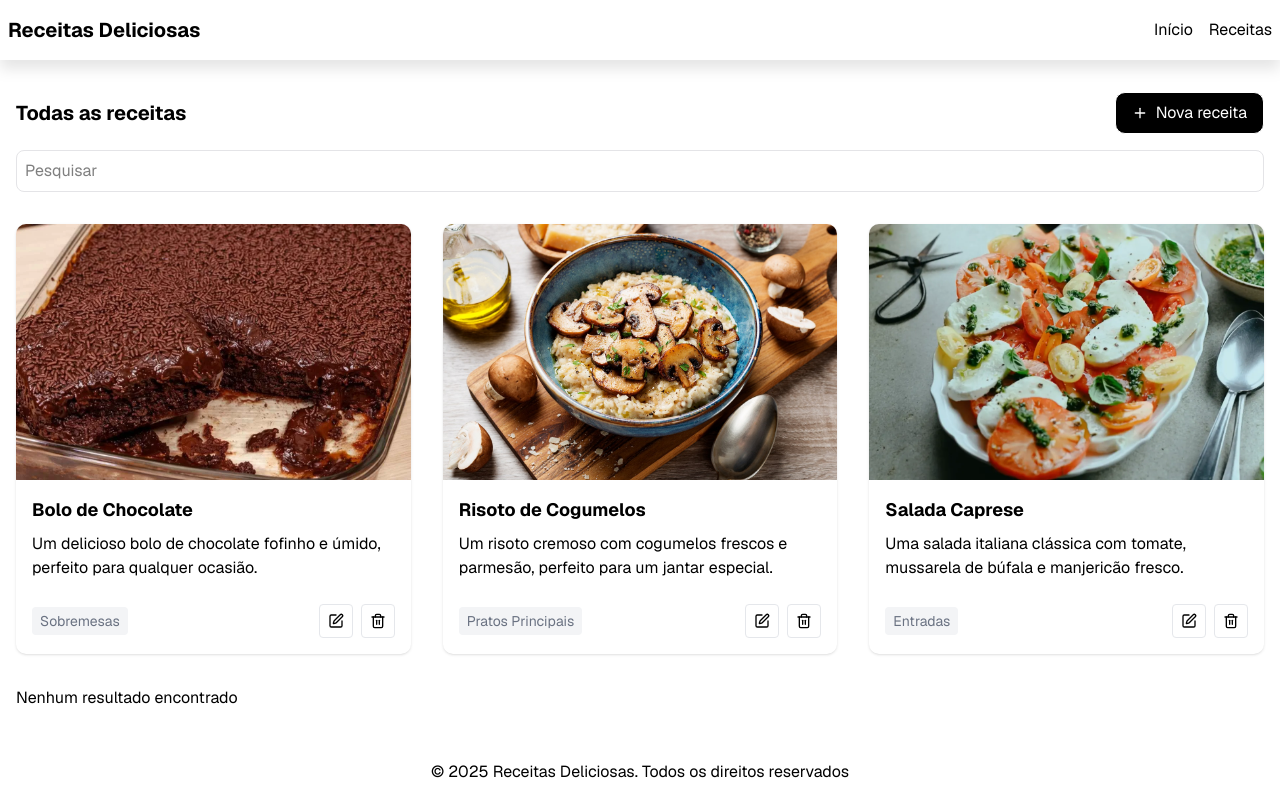
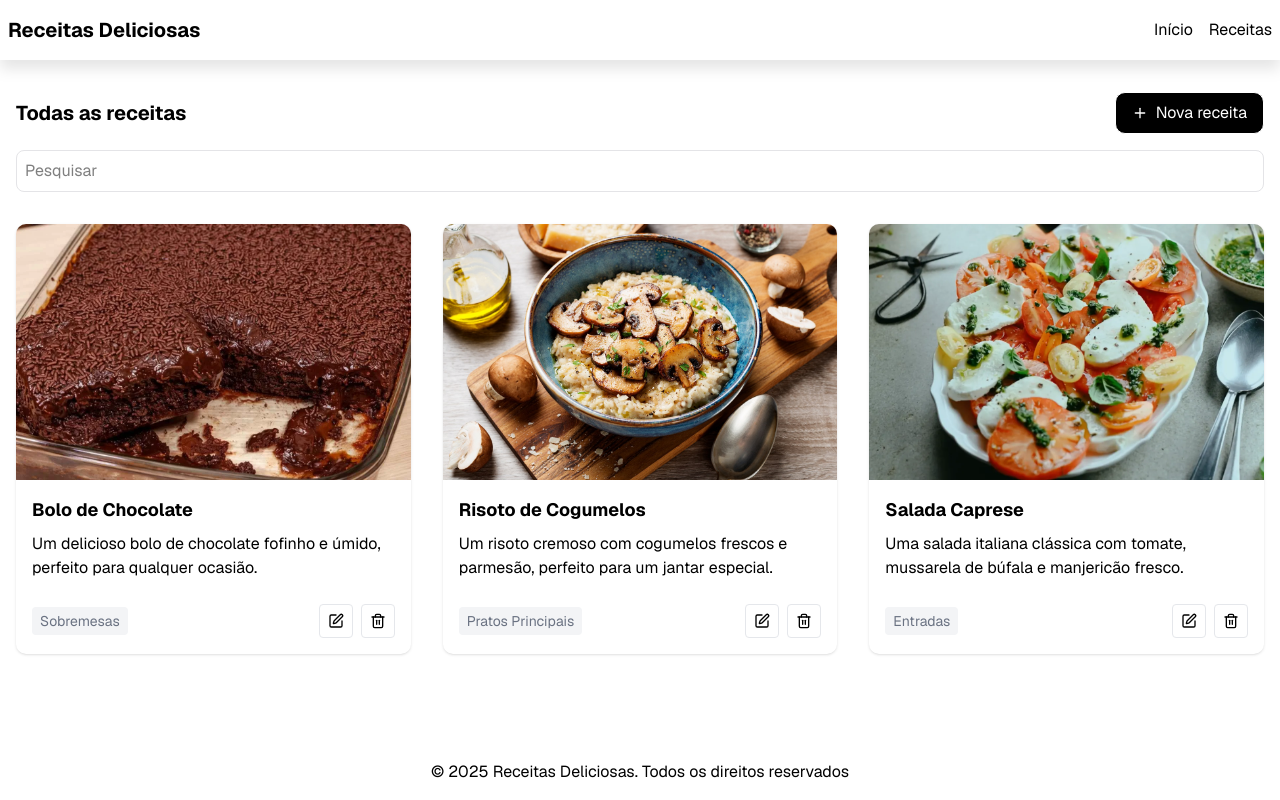
Before and after one commit to lumaiasl/pagina-receita, a Next.js app: page /receitas in a window 1280 px wide. Built offline with nearby package versions, Linux system fonts and the light colour scheme.

Commit message:
fix: corrige mensagem de nenhum resultado encontrado na ferramenta de pesquisa

```diff
--- a/src/app/receitas/page.tsx
+++ b/src/app/receitas/page.tsx
@@ -73,9 +73,9 @@ export default function ReceitasPage() {
     }
   };
 
-  const filteredRecipes = recipes.filter((recipe) => {
-    recipe.title.toLowerCase().includes(searchTerm.toLowerCase());
-  });
+  const filteredRecipes = recipes.filter((recipe) =>
+    recipe.title.toLowerCase().includes(searchTerm.toLowerCase()),
+  );
 
   return (
     <main className="grow py-8 px-4 bg-white text-black">
@@ -121,7 +121,9 @@ export default function ReceitasPage() {
                     onDelete={() => handleOpenDeleteConfirmationModal(recipe)}
                   />
                 ))}
-            {filteredRecipes.length === 0 && <p>Nenhum resultado encontrado</p>}
+            {filteredRecipes.length === 0 && searchTerm !== "" ? (
+              <p>Nenhum resultado encontrado</p>
+            ) : null}
           </div>
           <button
             onClick={handleOpenCreateModal}
```
